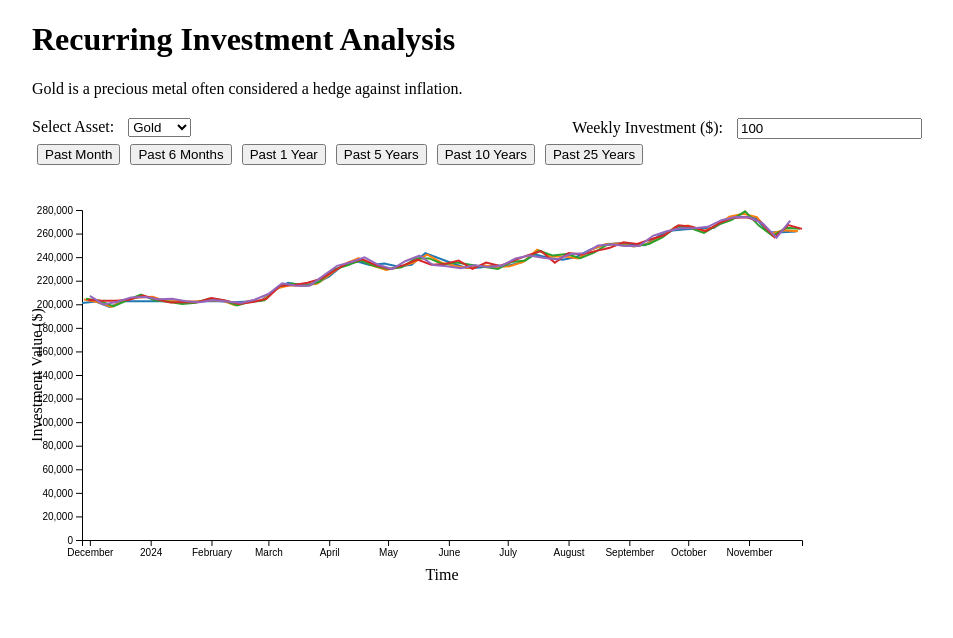
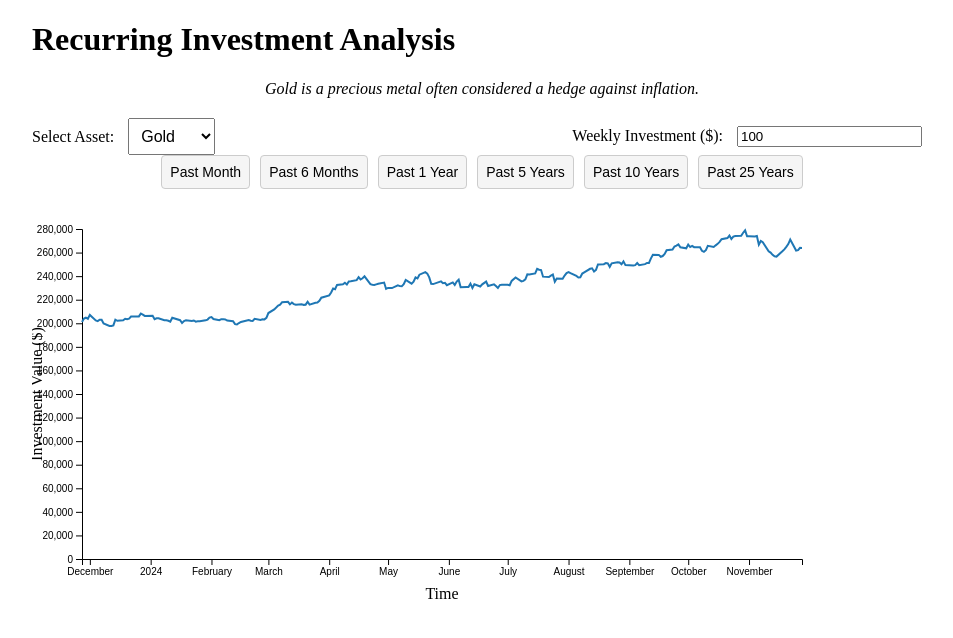
Before and after one commit to nikopastore/recurring-asset-analysis, a Svelte app: page / in a window 1280 px wide. Shown: the top 638 px of the page, without its empty margins (158-1111 px from the left). Built offline with nearby package versions, Linux system fonts and the light colour scheme.

Commit message:
Update App.svelte

```diff
--- a/src/App.svelte
+++ b/src/App.svelte
@@ -18,7 +18,7 @@
     ];
     let selectedTimeFrame = timeFrames[2]; // Default: Past 1 Year
 
-    // Asset descriptions
+    // Descriptions for assets
     const assetDescriptions = {
         Gold: "Gold is a precious metal often considered a hedge against inflation.",
         SPY: "SPY is an ETF tracking the S&P 500 Index, a benchmark for US equities.",
@@ -31,10 +31,10 @@
     let loading = true;
     let errorMessage = "";
 
-    // Fetch and process data
+    // Fetch data
     onMount(async () => {
         try {
-            const response = await fetch("/normalized_prices.json");
+            const response = await fetch("./normalized_prices.json");
             if (!response.ok) throw new Error("Failed to fetch data");
             assetData = await response.json();
             updateFilteredData();
@@ -46,7 +46,7 @@
         }
     });
 
-    // Filter data dynamically
+    // Update filtered data
     $: updateFilteredData();
     function updateFilteredData() {
         if (!assetData || assetData.length === 0) return;
@@ -59,6 +59,7 @@
                 record.Asset === selectedAsset &&
                 new Date(record.Date) >= cutoffDate
         );
+
         drawChart(); // Re-render chart when data changes
     }
 
@@ -83,9 +84,7 @@
             .append("g")
             .attr("transform", `translate(${margin.left},${margin.top})`);
 
-        // Prepare data
-        const groupedData = d3.group(filteredData, (d) => new Date(d.Date).getDay());
-
+        // Prepare scales
         const x = d3
             .scaleTime()
             .domain(d3.extent(filteredData, (d) => new Date(d.Date)))
@@ -103,12 +102,11 @@
         svg.append("g").attr("transform", `translate(0,${height})`).call(d3.axisBottom(x));
         svg.append("g").call(d3.axisLeft(y));
 
-        // Add lines for each day of the week
-        groupedData.forEach((values, day) => {
+        // Add the line for filtered data
         svg.append("path")
-                .datum(values)
+            .datum(filteredData)
             .attr("fill", "none")
-                .attr("stroke", color(day))
+            .attr("stroke", color(0))
             .attr("stroke-width", 2)
             .attr(
                 "d",
@@ -117,7 +115,6 @@
                     .x((d) => x(new Date(d.Date)))
                     .y((d) => y(d.Close * investmentAmount))
             );
-        });
 
         // Add labels
         svg
@@ -135,6 +132,15 @@
             .attr("text-anchor", "middle")
             .text("Investment Value ($)");
     }
+
+    // Handle asset and time frame changes
+    function handleAssetChange(event) {
+        selectedAsset = event.target.value;
+    }
+
+    function handleTimeFrameChange(timeFrame) {
+        selectedTimeFrame = timeFrame;
+    }
 </script>
 
 <style>
@@ -150,6 +156,7 @@
     .controls {
         display: flex;
         justify-content: space-between;
+        align-items: center;
         margin-top: 20px;
     }
 
@@ -158,25 +165,62 @@
         margin-right: 10px;
     }
 
-    button {
-        margin: 5px;
+    select {
+        padding: 8px;
+        font-size: 16px;
+    }
+
+    .time-buttons {
+        display: flex;
+        flex-wrap: wrap;
+        gap: 10px;
+        justify-content: center;
+    }
+
+    .time-buttons button {
+        padding: 8px;
+        font-size: 14px;
+        border: 1px solid #ccc;
+        background: #f5f5f5;
+        border-radius: 4px;
+        cursor: pointer;
+    }
+
+    .time-buttons button:hover {
+        background: #007acc;
+        color: white;
+    }
+
+    .time-buttons button.active {
+        background: #007acc;
+        color: white;
+        font-weight: bold;
+    }
+
+    .description {
+        text-align: center;
+        font-style: italic;
+        margin: 20px;
     }
 </style>
 
 <div class="container">
     <h1>Recurring Investment Analysis</h1>
-    <p>{assetDescriptions[selectedAsset]}</p>
+    <p class="description">{assetDescriptions[selectedAsset]}</p>
 
     <!-- Controls -->
     <div class="controls">
+        <!-- Asset Dropdown -->
         <div>
             <label for="asset-select">Select Asset:</label>
-            <select id="asset-select" bind:value={selectedAsset}>
+            <select id="asset-select" on:change={handleAssetChange}>
                 {#each assets as asset}
                     <option value={asset}>{asset}</option>
                 {/each}
             </select>
         </div>
+
+        <!-- Investment Amount -->
         <div>
             <label>Weekly Investment ($):</label>
             <input type="number" bind:value={investmentAmount} min="1" />
@@ -184,11 +228,11 @@
     </div>
 
     <!-- Time Frame Buttons -->
-    <div>
+    <div class="time-buttons">
         {#each timeFrames as timeFrame}
             <button
                 class:selected={selectedTimeFrame === timeFrame}
-                on:click={() => (selectedTimeFrame = timeFrame)}
+                on:click={() => handleTimeFrameChange(timeFrame)}
             >
                 {timeFrame.label}
             </button>
@@ -198,6 +242,7 @@
     <!-- Chart -->
     <div class="chart-container" bind:this={chartContainer}></div>
 
+    <!-- Error Message -->
     {#if errorMessage}
         <p style="color: red;">{errorMessage}</p>
     {/if}
```
Lines whose indentation alone changed are shown as unchanged.
